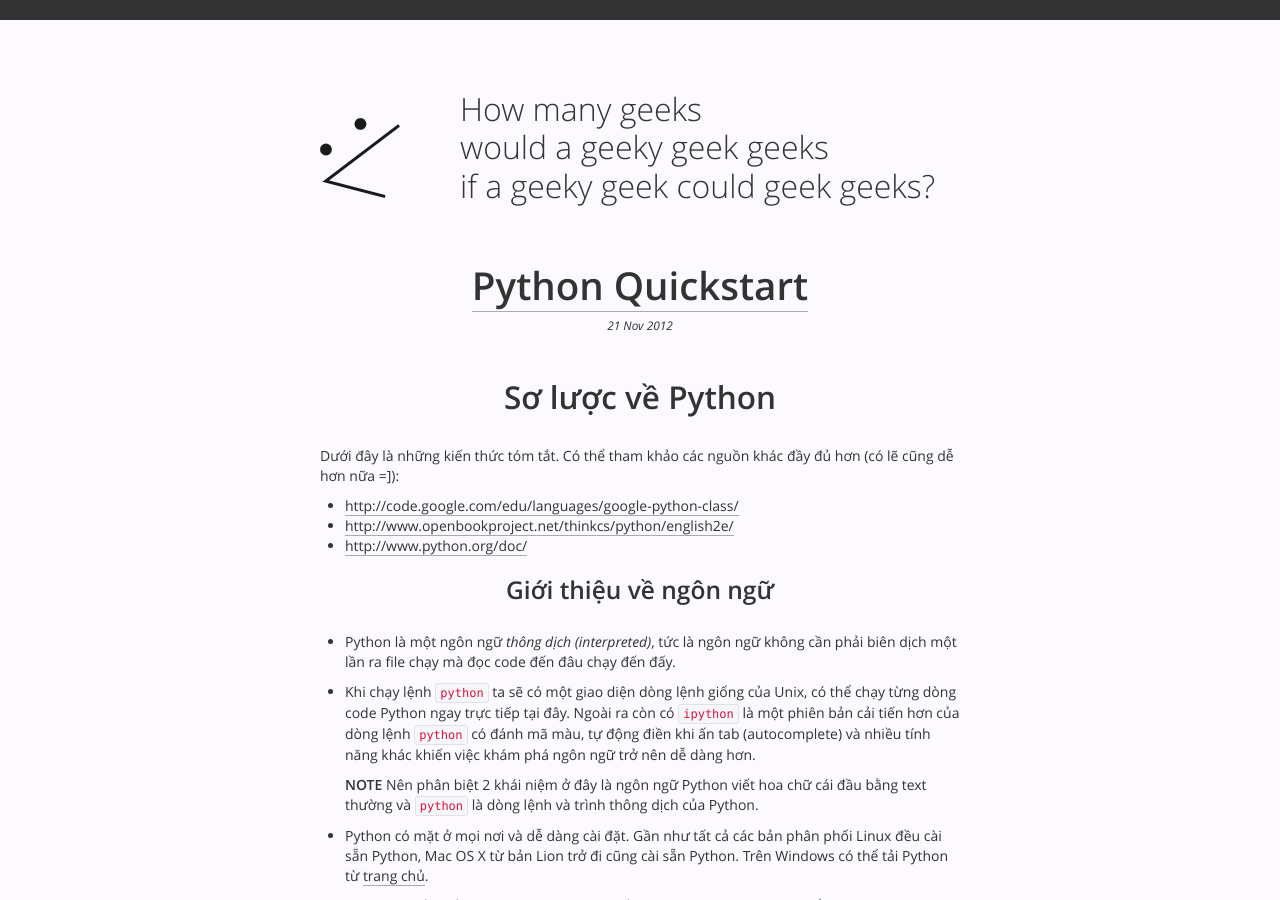
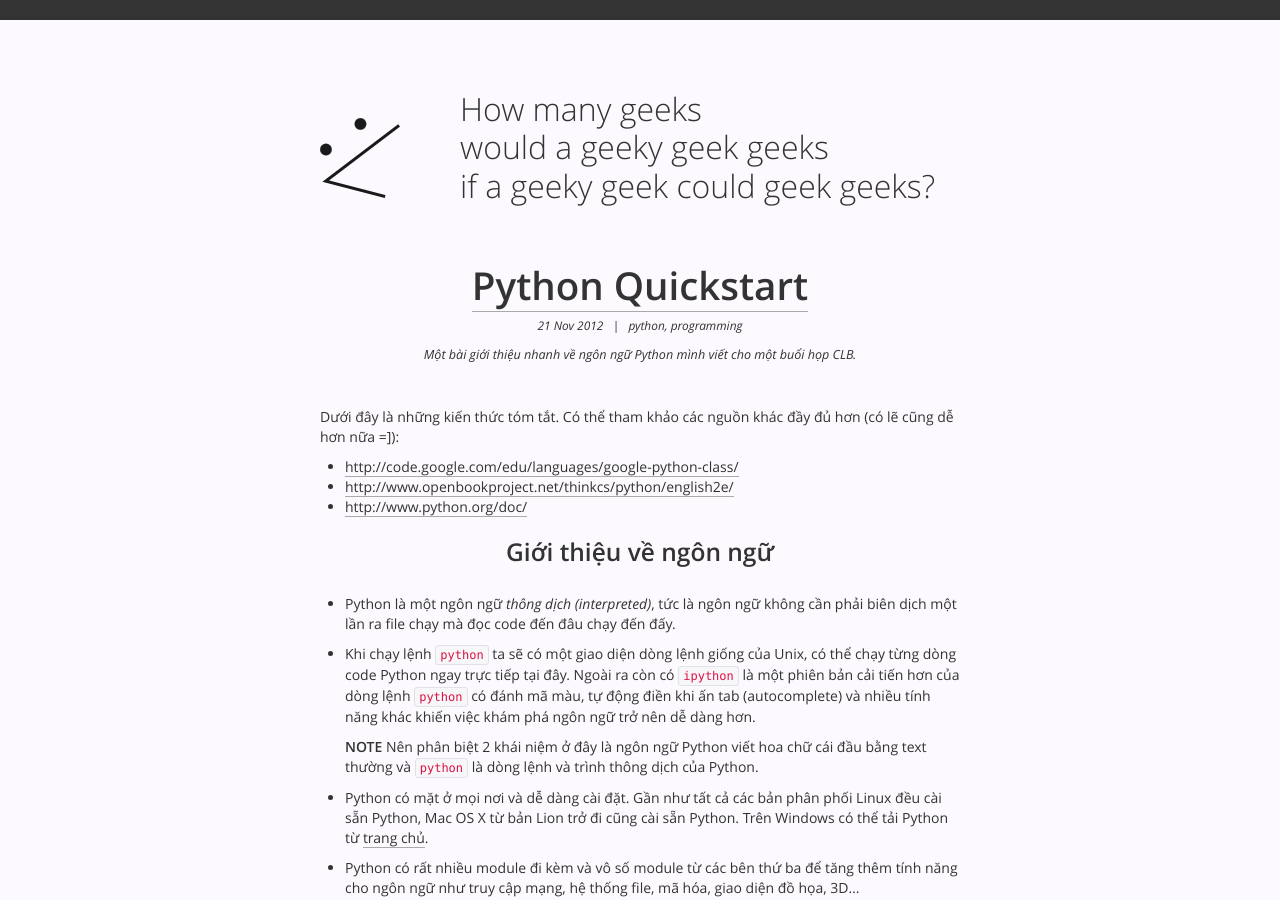
Before and after one commit to lewtds/lewtds.github.com, a Jekyll site: the page built from _posts/2012-11-21-python-quickstart.md, in a window 1280 px wide and 900 px high. Built offline with Jekyll 4.4.1, drawn with Linux system fonts in a browser that asks for light colours; comment, search, counter and statistics services are not loaded.

Commit message:
Metadata [post] Python Quickstart

```diff
--- a/_posts/2012-11-21-python-quickstart.md
+++ b/_posts/2012-11-21-python-quickstart.md
@@ -1,9 +1,10 @@
 ---
 layout: post
 title: Python Quickstart
+tags: python, programming
+description: "Một bài giới thiệu nhanh về ngôn ngữ Python mình viết cho
+một buổi họp CLB."
 ---
-
-## Sơ lược về Python
 
 Dưới đây là những kiến thức tóm tắt. Có thể tham khảo các nguồn khác đầy đủ hơn (có lẽ cũng dễ hơn nữa =]):
 - <http://code.google.com/edu/languages/google-python-class/>
```
